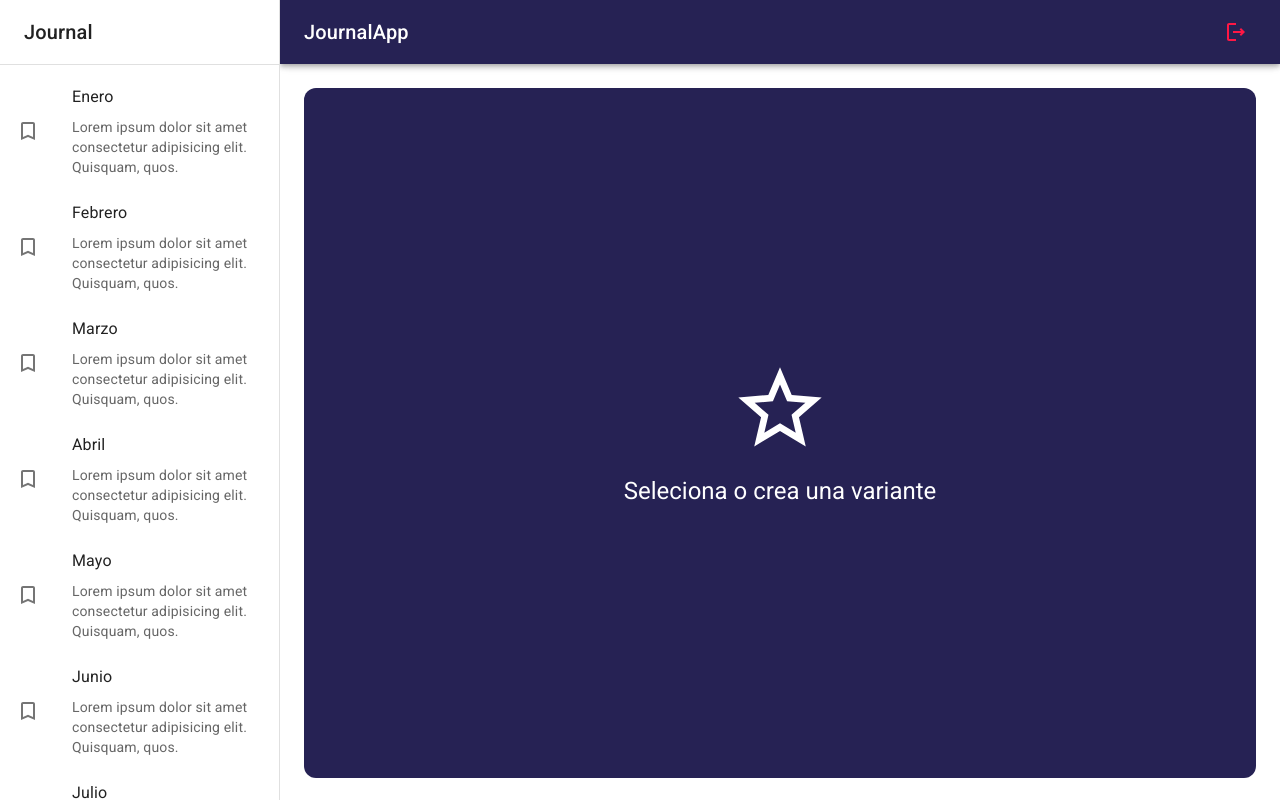
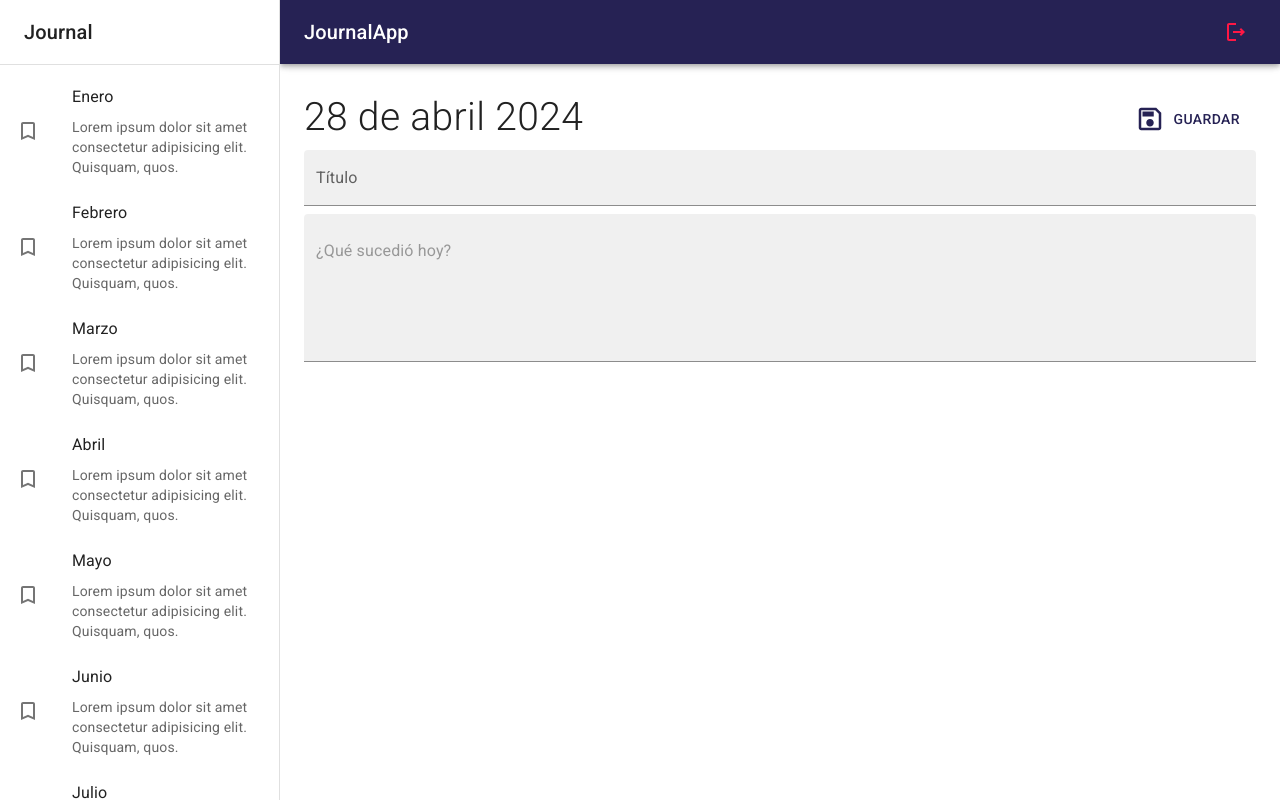
Before and after one commit to max-vigtov/Journal-App, a React (Vite) app: page / in a window 1280 px wide. Built offline with nearby package versions, Linux system fonts and the light colour scheme.

Commit message:
Journal: NoteView added

```diff
--- /dev/null
+++ b/src/journal/components/ImageGallery.tsx
@@ -0,0 +1,5 @@
+export const ImageGallery = () => {
+  return (
+	<div>ImageGallery</div>
+  )
+}
--- a/src/journal/components/index.ts
+++ b/src/journal/components/index.ts
@@ -1,2 +1,3 @@
 export * from './NavBar';
 export * from './SideBar';
+export * from './ImageGallery';
--- a/src/journal/pages/JournalPage.tsx
+++ b/src/journal/pages/JournalPage.tsx
@@ -1,10 +1,10 @@
 import { JournalLayout } from "../layout/JournalLayout"
-import { NothingSelectedView } from "../views"
+import { NoteView } from "../views"
 
 export const JournalPage = () => {
   return (
     <JournalLayout>
-	    <NothingSelectedView/>
+	    <NoteView/>
     </JournalLayout>
   )
 }
--- /dev/null
+++ b/src/journal/views/NoteView.tsx
@@ -0,0 +1,41 @@
+import { SaveOutlined } from "@mui/icons-material"
+import { Box, Button, Grid, Typography, TextField } from '@mui/material';
+
+export const NoteView = () => {
+  return (
+	<Grid container direction='column'>
+		<Grid container direction='row' justifyContent='space-between' sx={{ md: 5 }}>
+
+			<Box>
+				<Typography fontSize={ 39 } fontWeight='light'>28 de abril 2024</Typography>
+			</Box>
+			<Box>
+				<Button color='primary' sx={{ padding: 2 }}>
+					<SaveOutlined sx={{ fontSize: 30, mr: 1 }}/>
+					Guardar
+				</Button>
+			</Box>
+		</Grid>
+
+		<Grid container>
+			<TextField
+				type="text"
+				variant="filled"
+				fullWidth
+				placeholder="Ingrese un título"
+				label="Título"
+				sx={{ mb: 1, border: 'none' }}
+			/>
+			<TextField
+				type="text"
+				variant="filled"
+				fullWidth
+				multiline
+				placeholder="¿Qué sucedió hoy?"
+				minRows={ 5 }
+			/>
+		</Grid>
+
+	</Grid>
+  )
+}
--- a/src/journal/views/index.ts
+++ b/src/journal/views/index.ts
@@ -1 +1,2 @@
 export * from './NothingSelectedView';
+export * from './NoteView';
```
Also changed, not shown: src/journal/views/NothingSelectedView.tsx (indentation only).
